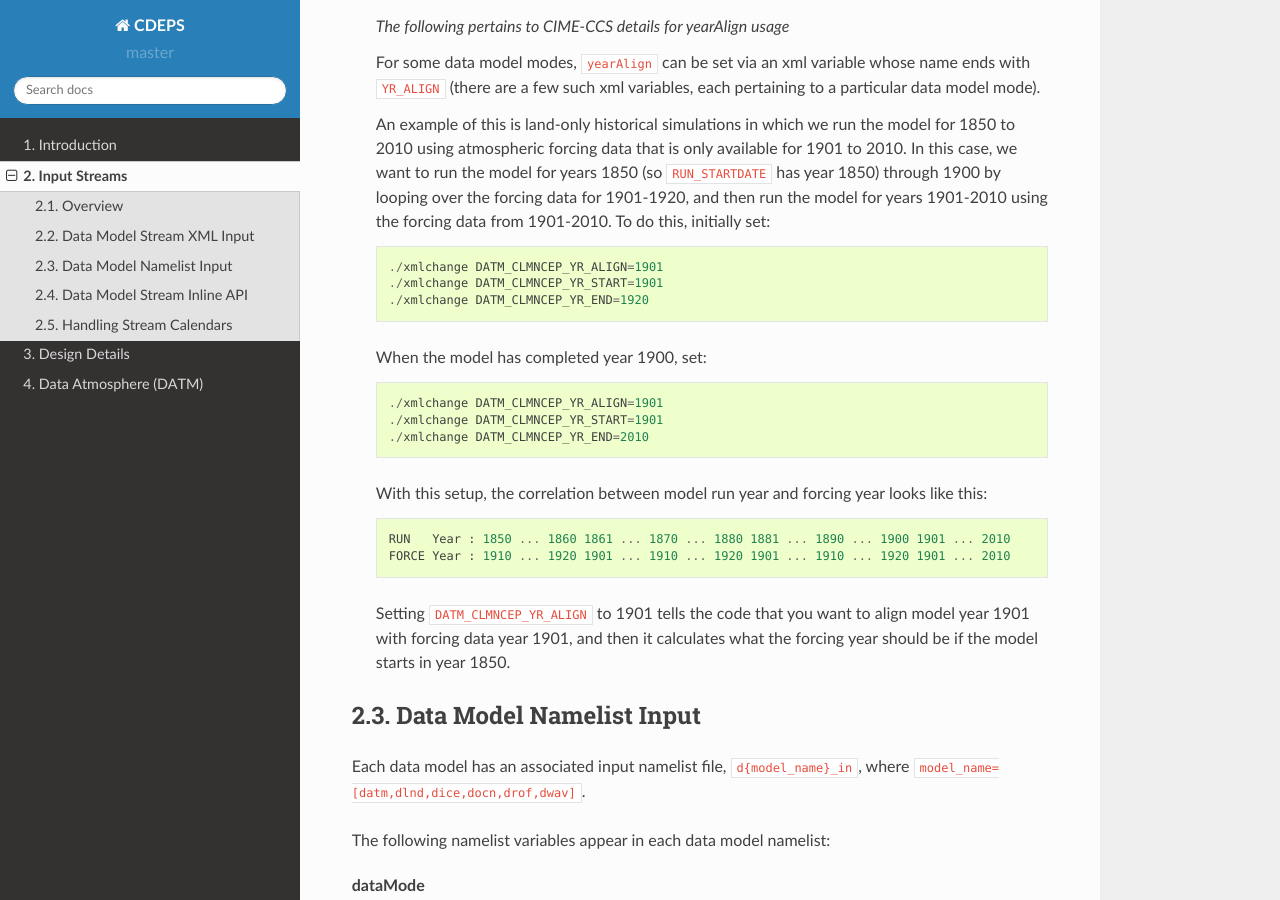
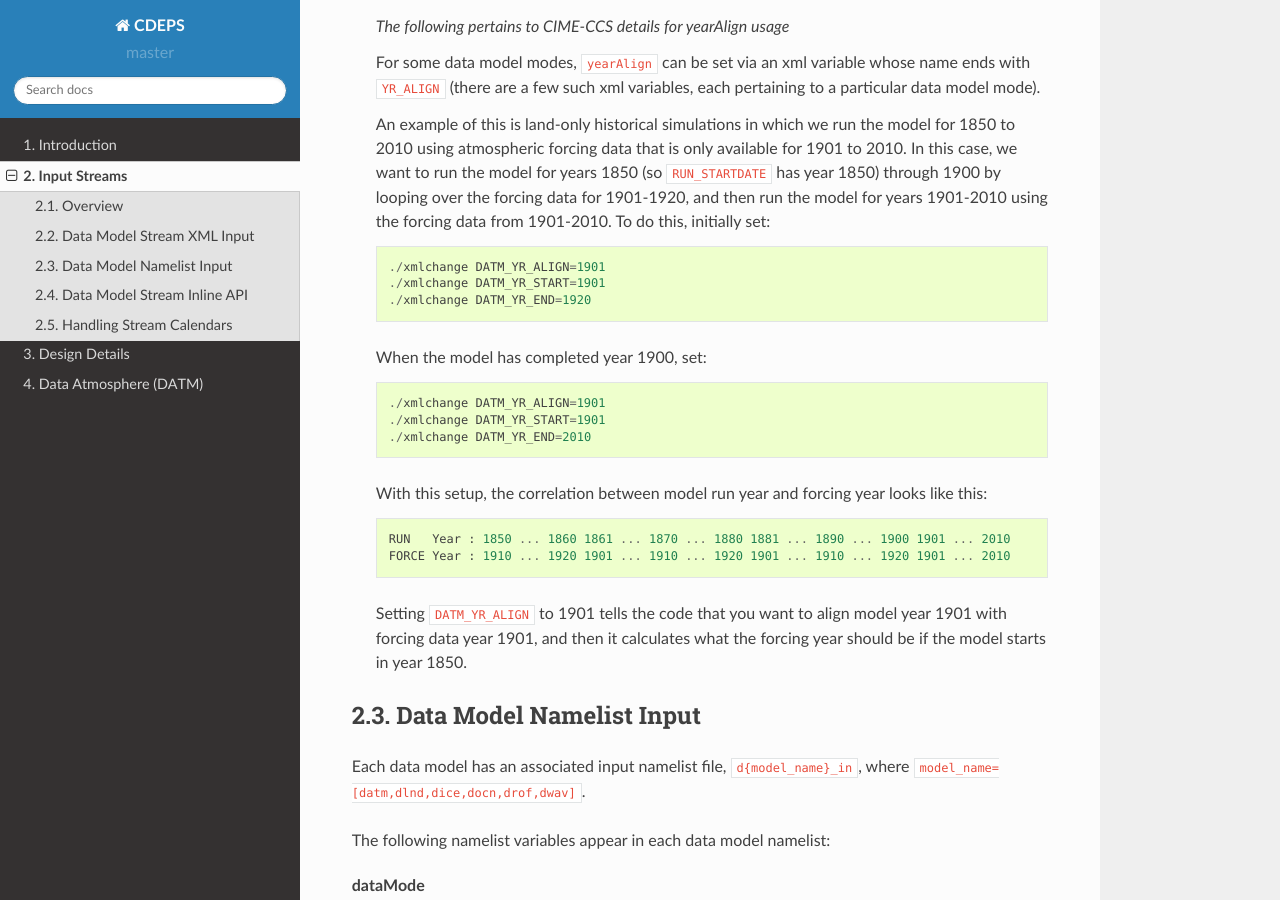
Before and after one commit to ESCOMP/CDEPS, a Sphinx documentation site: the page built from doc/source/streams.rst, in a window 1280 px wide and 900 px high, scrolled down 3863 px. Built offline with Sphinx 7.4.7 and the Read the Docs theme 2.0.0, drawn with Linux system fonts in a browser that asks for light colours; comment, search, counter and statistics services are not loaded.

Commit message:
replace datm_clmncep_yr and datm_cplhist_yr with datm_yr

```diff
--- a/doc/source/streams.rst
+++ b/doc/source/streams.rst
@@ -219,15 +219,15 @@ where:
   over the forcing data for 1901-1920, and then run the model for years
   1901-2010 using the forcing data from 1901-2010. To do this, initially set::
 
-    ./xmlchange DATM_CLMNCEP_YR_ALIGN=1901
-    ./xmlchange DATM_CLMNCEP_YR_START=1901
-    ./xmlchange DATM_CLMNCEP_YR_END=1920
+    ./xmlchange DATM_YR_ALIGN=1901
+    ./xmlchange DATM_YR_START=1901
+    ./xmlchange DATM_YR_END=1920
 
   When the model has completed year 1900, set::
 
-    ./xmlchange DATM_CLMNCEP_YR_ALIGN=1901
-    ./xmlchange DATM_CLMNCEP_YR_START=1901
-    ./xmlchange DATM_CLMNCEP_YR_END=2010
+    ./xmlchange DATM_YR_ALIGN=1901
+    ./xmlchange DATM_YR_START=1901
+    ./xmlchange DATM_YR_END=2010
 
   With this setup, the correlation between model run year and forcing year
   looks like this::
@@ -235,7 +235,7 @@ where:
     RUN   Year : 1850 ... 1860 1861 ... 1870 ... 1880 1881 ... 1890 ... 1900 1901 ... 2010
     FORCE Year : 1910 ... 1920 1901 ... 1910 ... 1920 1901 ... 1910 ... 1920 1901 ... 2010
 
-  Setting ``DATM_CLMNCEP_YR_ALIGN`` to 1901 tells the code that you want
+  Setting ``DATM_YR_ALIGN`` to 1901 tells the code that you want
   to align model year 1901 with forcing data year 1901, and then it
   calculates what the forcing year should be if the model starts in year 1850.
 
```
Also changed, not shown: 6 other files.
